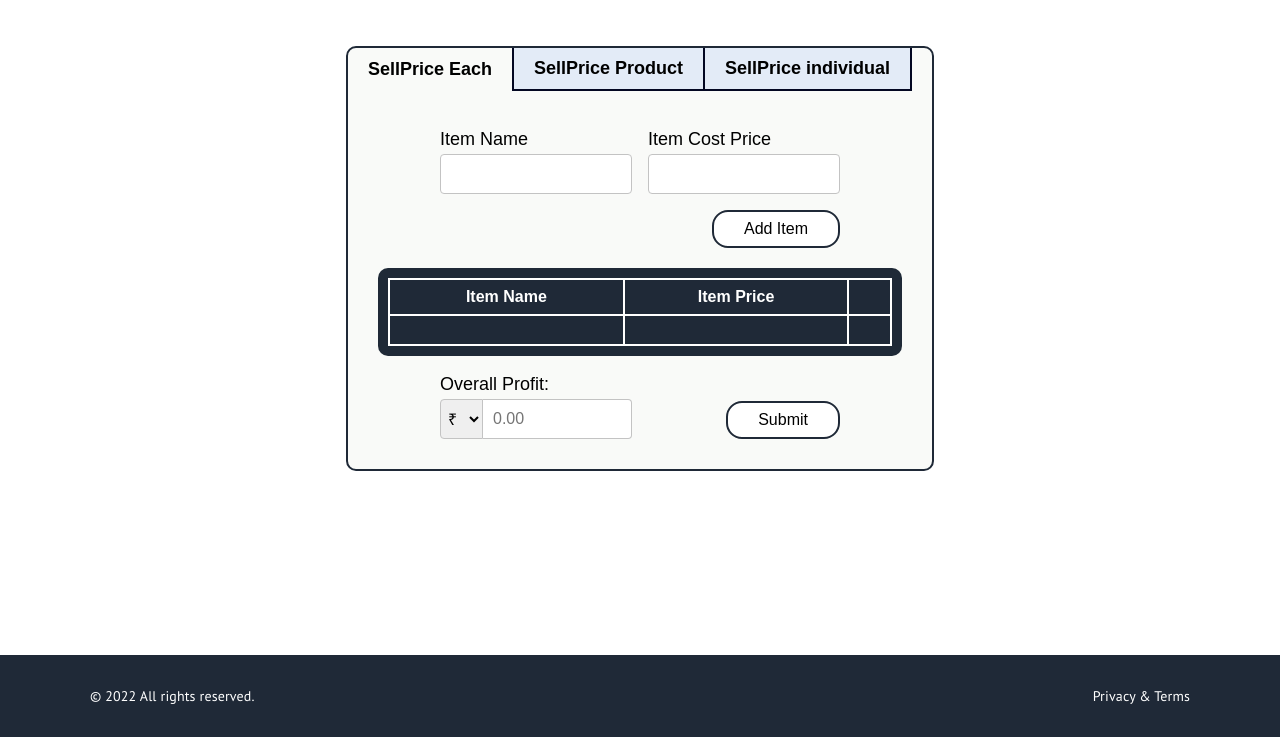
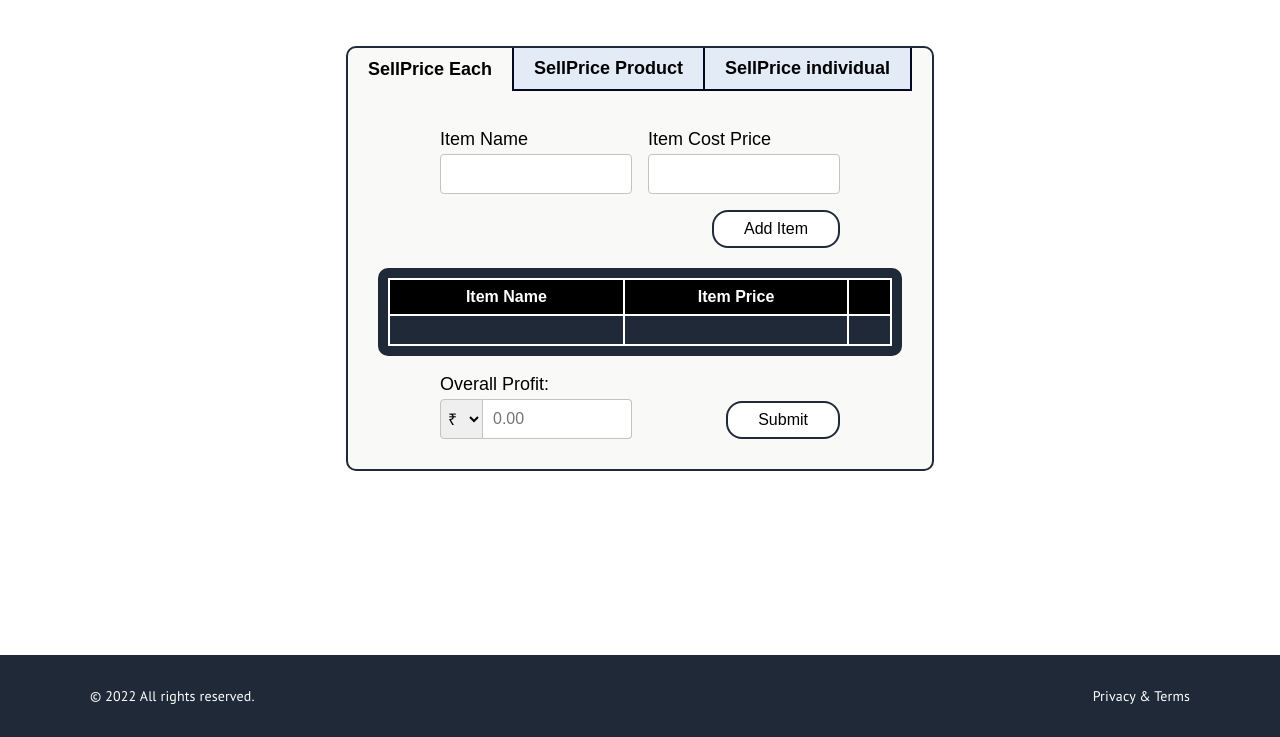
Before and after one commit to jishan-ansari2000/front-end-test, a plain HTML site: page tool.html in a window 1280 px wide. Shown: the part 63-800 px from the top of the page. Drawn offline with Linux system fonts and the light colour scheme.

Commit message:
minor changes

```diff
--- a/style.css
+++ b/style.css
@@ -499,8 +499,8 @@ input {
 
 .tableBox thead th {
   position: sticky;
-  top: 0;
-  background-color: #1f2937;
+  top: -1px;
+  background-color: #000000;
 }
 
 table {
--- a/tool.html
+++ b/tool.html
@@ -21,7 +21,7 @@
     <section class="header sidePadding">
         <div class="topnav" id="myTopnav">
 
-            <a href="index.html" class="navLogo">Header Logo</a>
+            <a href="index.html" class="navLogo">SellPrice</a>
             <div class="menuContainer">
                 <a href="index.html" class="navLink">Home</a>
                 <a href="index.html" class="navLink">About</a>
```
Also changed, not shown: index.html (+1 -1 lines).
